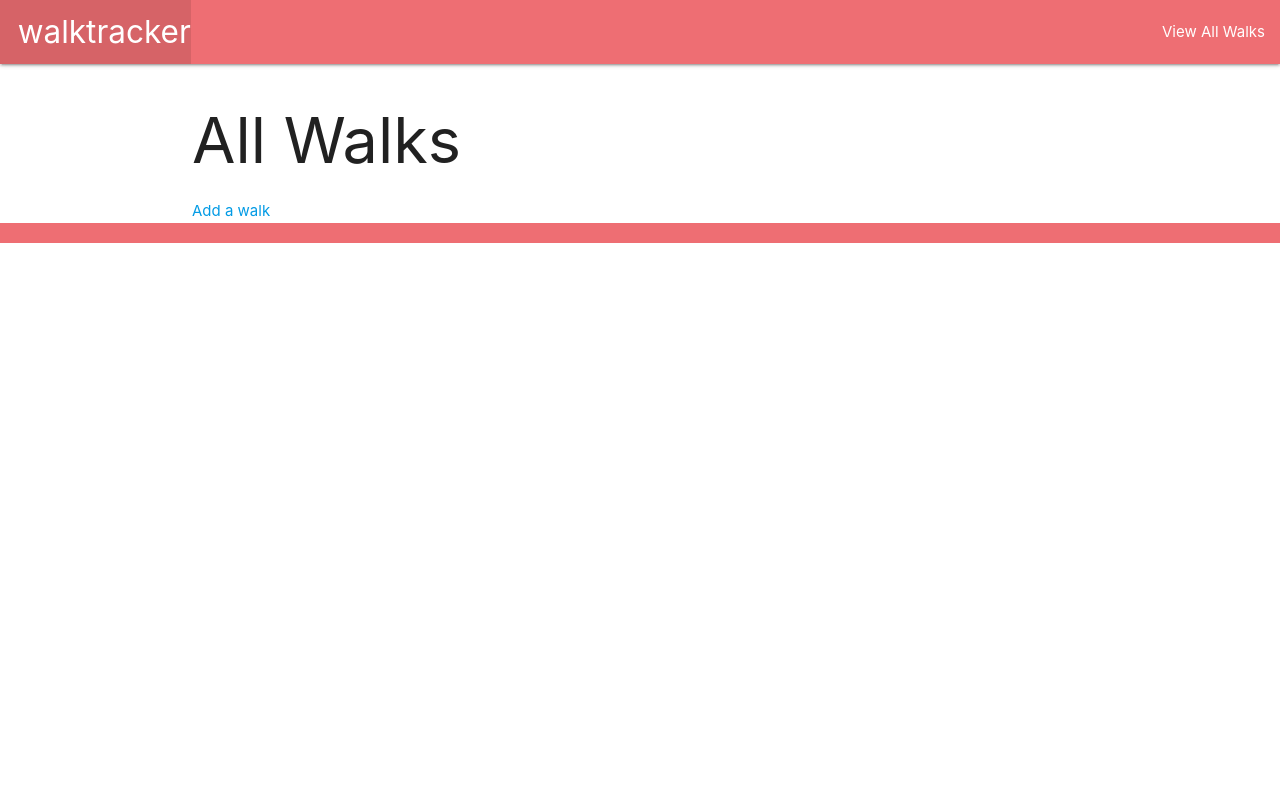
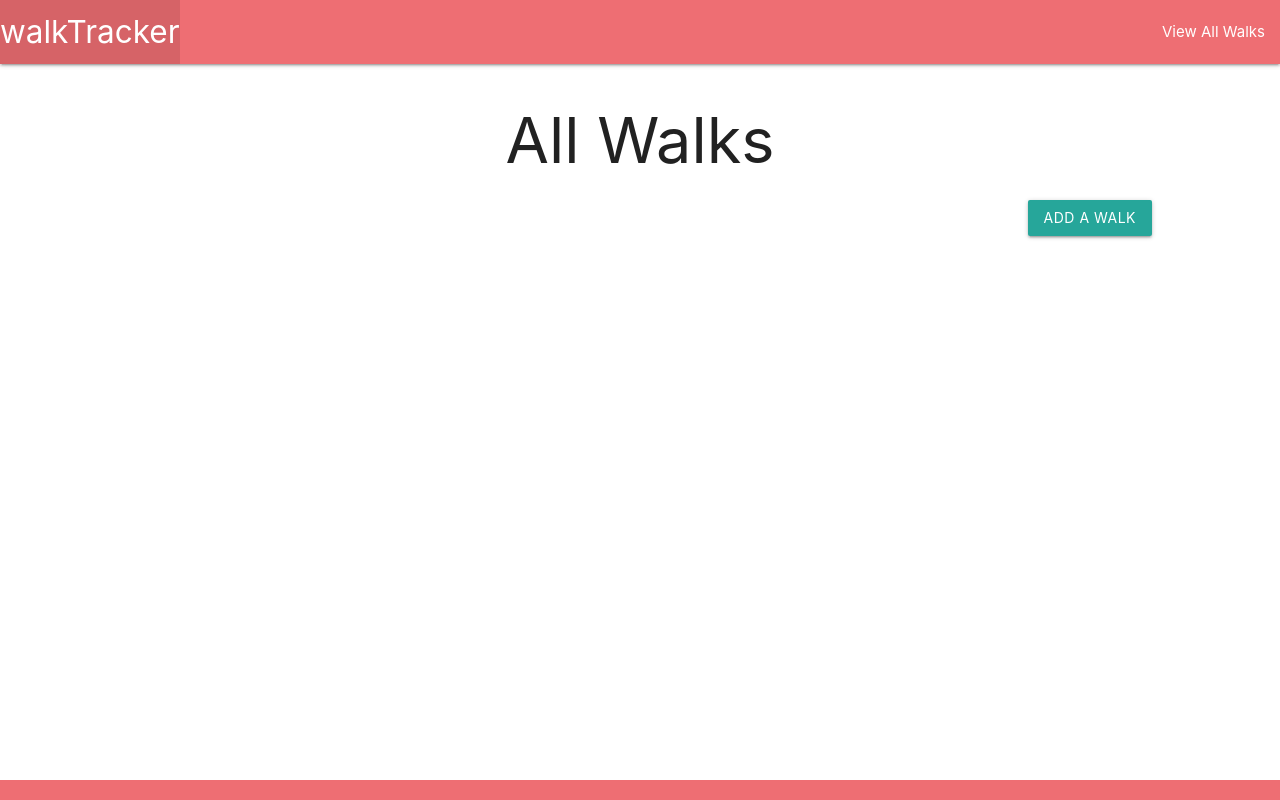
Before and after one commit to bryanstark1/walktracker, a Django app: page /walks/ in a window 1280 px wide. Run offline with Django 4.2, Linux system fonts and the light colour scheme; data that the repository does not hold is empty.

Commit message:
CSS Styling

```diff
--- /dev/null
+++ b/main_app/static/css/style.css
@@ -0,0 +1,51 @@
+body {
+  display: flex;
+  min-height: 100vh;
+  flex-direction: column;
+}
+
+main {
+  flex: 1 0 auto;
+  display: flex;
+  flex-direction: column;
+  align-items: center;
+}
+
+.card-container {
+  display: flex;
+  flex-direction: column;
+  align-items: center;
+  width: 100%;
+}
+
+.object {
+  display: flex;
+  flex-direction: column;
+  width: 100%;
+}
+
+main a.btn {
+  align-self: end;
+  margin-bottom: 1rem;
+}
+
+.btn-container {
+  align-self: flex-end;
+  padding-right: 1rem;
+}
+
+.card-content {
+  font-size: 1.5rem;
+}
+
+.container {
+  width: 80%;
+}
+
+form {
+  width: 100%;
+}
+
+form input.btn {
+  margin-top: 1rem;
+}
--- a/main_app/templates/base.html
+++ b/main_app/templates/base.html
@@ -6,16 +6,16 @@
   <meta charset="UTF-8">
   <meta name="viewport" content="width=device-width, initial-scale=1.0">
   <meta http-equiv="X-UA-Compatible" content="ie=edge">
-  <title>walktracker</title>
+  <title>walkTracker</title>
   <link rel="stylesheet" href="https://cdnjs.cloudflare.com/ajax/libs/materialize/1.0.0/css/materialize.min.css">
-  <link rel="stylesheet" href="{% static 'css/style.css' %}">
+  <link rel="stylesheet" type="text/css" href="{% static 'css/style.css' %}">
 </head>
 <body>
   <header class="navbar-fixed">
     <nav>
       <div class="nav-wrapper">
         <ul>
-          <li><a href="/" class="left brand-logo">&nbsp;&nbsp;walktracker</a></li>
+          <li><a href="/" class="left brand-logo">walkTracker</a></li>
         </ul>
         <ul class="right">
           <li><a href="/walks">View All Walks</a></li>
--- a/main_app/templates/walks/index.html
+++ b/main_app/templates/walks/index.html
@@ -1,9 +1,10 @@
 {% extends 'base.html' %}
 {% block content %}
   <h1>All Walks</h1>
-  <a href="{% url 'walks_create' %}">Add a walk</a>
+  <a href="{% url 'walks_create' %}" class="btn">Add a walk</a>
+  <div class="card-container">
     {% for walk in walks %}
-  <a href="{% url 'detail' walk.id %}">
+    <a href="{% url 'detail' walk.id %}" class="object">
       <div class="card">
         <div class="card-content">
           <span class="card-title">{{ walk.date }}</span>
@@ -13,4 +14,5 @@
       </div>
     </a>
     {% endfor %}
+  </div>
 {% endblock %}
```
Also changed, not shown: main_app/templates/walks/detail.html (+6 -5 lines). Lines whose indentation alone changed are shown as unchanged.
